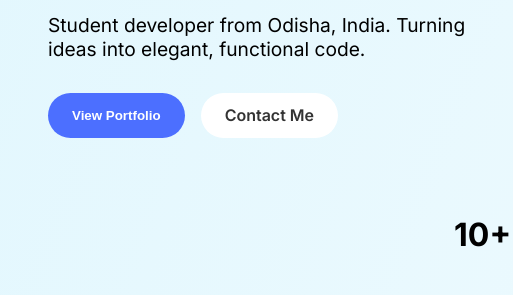
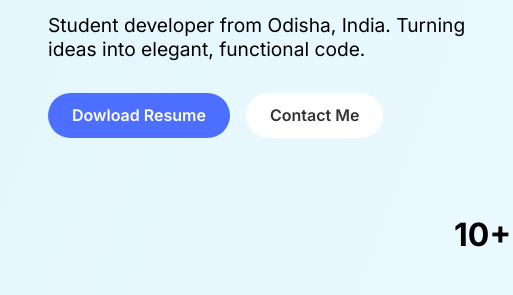
Before and after one commit to Balaramsarkar-007/redesign-portfolio, a plain HTML site: page index.html in a window 1280 px wide. Shown: the part 304-599 px from the top of the page, 0-513 px from the left. Drawn offline with Linux system fonts and the light colour scheme.

Commit message:
Add resume dowload button

```diff
--- a/index.html
+++ b/index.html
@@ -36,7 +36,7 @@
                 <h1>Crafting <span class="highlight">Digital</span><br>Experiences</h1>
                 <p>Student developer from Odisha, India. Turning<br>ideas into elegant, functional code.</p>
                 <div class="cta-buttons">
-                    <button class="btn primary">View Portfolio</button>
+                    <a href="./Resume,Balaram.pdf" download="Balaram_resume" class="btn primary">Dowload Resume</a>
                     <a class="btn secondary" href="#contact">Contact Me</a>
                 </div>
             </div>
```
Also changed, not shown: 1 other file.
